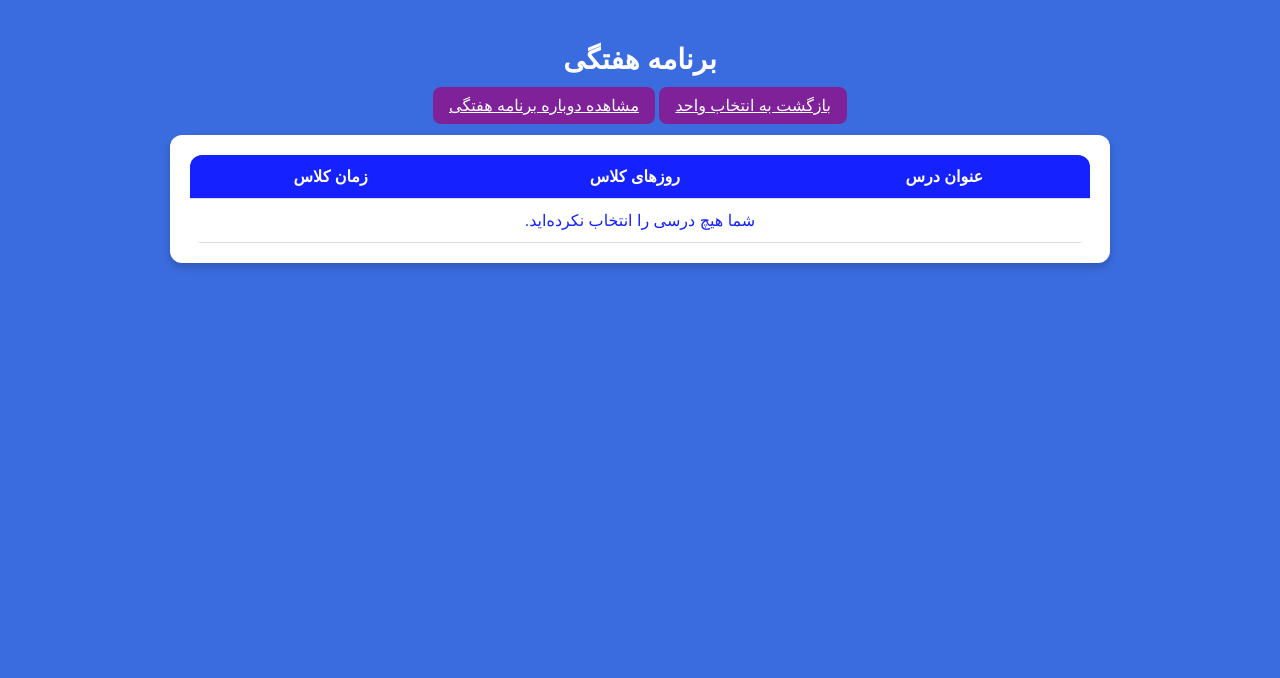
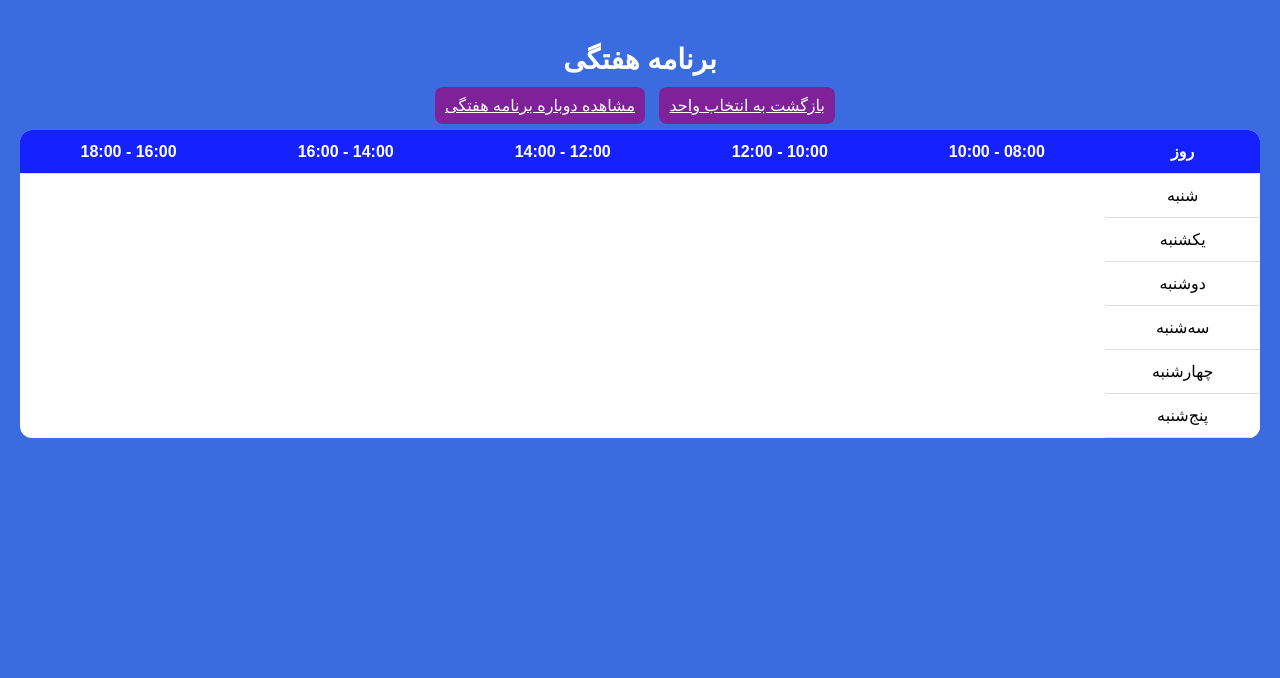
Before and after one commit to zechiel666/AP-PROJECT, a Django app: page /weekly_table/ in a window 1280 px wide. Shown: the top 678 px of the page. Run offline with Django 5.2, Linux system fonts and the light colour scheme; a user stored in the database is signed in; data comes from the database, SQL or seed files in the repository; both versions use the stored data as it was after the commit; parts of the project's set-up code (start-up, migrations or seed data) failed here and were passed over.

Commit message:
editing css

```diff
--- a/course_selection/courses/templates/course_list.html
+++ b/course_selection/courses/templates/course_list.html
@@ -22,13 +22,14 @@
 
     <!-- Search & Filter Section -->
     <div class="search">
-        <input type="text" id="searchInput" placeholder="جستجو بر اساس کد یا نام درس...">
         <select id="departmentFilter">
             <option value="">همه‌ی گروه‌ها</option>
             {% for department in departments %}
                 <option value="{{ department.name }}">{{ department.name }}</option>
             {% endfor %}
         </select>
+        <input type="text" id="searchInput" placeholder="جستجو بر اساس کد یا نام درس...">
+        <a href="{% url 'weekly_schedule' %}" class="link-btn">مشاهده دوباره برنامه هفتگی</a>
     </div>
 
     <!-- Course Table -->
--- a/course_selection/courses/templates/weekly_table.html
+++ b/course_selection/courses/templates/weekly_table.html
@@ -18,31 +18,34 @@
     <a href="{% url 'weekly_schedule' %}" class="add-btn">مشاهده دوباره برنامه هفتگی</a>
 </div>
 
-<div class="container">
 <table>
     <thead>
         <tr>
-                <th>عنوان درس</th>
-                <th>روزهای کلاس</th>
-                <th>زمان کلاس</th>
+            <th>روز</th>
+            {% for time_slot, time_slot_obj in time_slots_with_objects %}
+                <th>{{ time_slot }}</th>
+            {% endfor %}
         </tr>
     </thead>
     <tbody>
+        {% for day in days_of_week %}
+        <tr>
+            <td class="day">{{ day }}</td>
+            {% for time_slot, time_slot_obj in time_slots_with_objects %}
+                <td>
                     {% for course in courses %}
-                <tr>
-                    <td>{{ course.name }}</td>
-                    <td>{{ course.class_days }}</td>
-                    <td>{{ course.start_time }} - {{ course.end_time }}</td>
-                </tr>
-            {% empty %}
-                <tr>
-                    <td colspan="3">شما هیچ درسی را انتخاب نکرده‌اید.</td>
+                        {% if day in course.class_days %}
+                            {% if course.start_time <= time_slot_obj.0 and course.end_time >= time_slot_obj.1 %}
+                                {{ course.name }}
+                            {% endif %}
+                        {% endif %}
+                    {% endfor %}
+                </td>
+            {% endfor %}
         </tr>
         {% endfor %}
     </tbody>
 </table>
-</div>
-
 
 </body>
 </html>
--- a/course_selection/courses/views.py
+++ b/course_selection/courses/views.py
@@ -5,6 +5,7 @@ from django.contrib.auth.mixins import LoginRequiredMixin
 from user.models import selectedcourse
 from django.contrib import messages
 import logging
+from datetime import datetime , time
 
 
 class CourseListView(LoginRequiredMixin, ListView):
@@ -100,14 +101,40 @@ class Removeselectedcourse (View):
 
 
 def weekly_table(request):
-
     selected_courses = selectedcourse.objects.filter(user=request.user)
     courses = []
+
     for course in selected_courses:
+        start_time = course.course.startTime
+        end_time = course.course.endTime
+
+        # تبدیل زمان‌ها به فرمت HH:MM
+        start_time_str = start_time.strftime('%H:%M') if isinstance(start_time, time) else ''
+        end_time_str = end_time.strftime('%H:%M') if isinstance(end_time, time) else ''
+
         courses.append({
-           'name': course.course.name,
-           'class_days': course.course.classDays,
-           'start_time': course.course.startTime,
-           'end_time': course.course.endTime,
+            'name': course.course.name,
+            'class_days': course.course.classDays.split(','),
+            'start_time': start_time_str,
+            'end_time': end_time_str,
         })
-    return render(request, 'weekly_table.html', {'courses' : courses})
+
+    days_of_week = ["شنبه", "یکشنبه", "دوشنبه", "سه‌شنبه", "چهارشنبه", "پنج‌شنبه"]
+    time_slots = ["08:00 - 10:00", "10:00 - 12:00", "12:00 - 14:00", "14:00 - 16:00", "16:00 - 18:00"]
+
+    # تبدیل زمان‌ها به شیء datetime
+    time_slot_objects = []
+    for slot in time_slots:
+        start_str, end_str = slot.split(' - ')  # جدا کردن زمان شروع و پایان
+        start_time_obj = datetime.strptime(start_str, "%H:%M")
+        end_time_obj = datetime.strptime(end_str, "%H:%M")
+        time_slot_objects.append((start_time_obj, end_time_obj))
+
+    # ترکیب time_slots و time_slot_objects
+    time_slots_with_objects = zip(time_slots, time_slot_objects)
+
+    return render(request, 'weekly_table.html', {
+        'courses': courses,
+        'days_of_week': days_of_week,
+        'time_slots_with_objects': time_slots_with_objects  # ارسال ترکیب‌شده
+    })
--- a/course_selection/static/courses/courseList.css
+++ b/course_selection/static/courses/courseList.css
@@ -27,7 +27,7 @@ h2 {
     background-color: #d7e6f9;
     padding: 10px;
     width: 100%;
-    max-width: 600px;
+    max-width: 800px;
     border-radius: 10px;
     box-shadow: 0 4px 8px rgba(0, 0, 0, 0.2);
 }
@@ -41,12 +41,16 @@ h2 {
 }
 
 .search input {
+    text-align: center;
     flex: 1;
     margin-right: 10px;
 }
 
 .search select {
-    width: 180px;
+    text-align: center;
+    flex:1;
+    max-width: 300px;
+    margin-right: 10px;
 }
 
 /* Table Container */
@@ -54,8 +58,8 @@ h2 {
     background-color: #ffffff;
     border-radius: 12px;
     box-shadow: 0 4px 8px rgba(0, 0, 0, 0.2);
-    width: 80%;
-    max-width: 900px;
+    width: 100%;
+    max-width: 800px;
     padding: 20px;
     text-align: center;
     margin: 20px auto;
@@ -66,6 +70,8 @@ h2 {
 /* Table Styling */
 table {
     width: 100%;
+    margin-top: 15px;
+    margin-bottom: 15px;
     border-collapse: collapse;
     background: white;
     border-radius: 12px;
@@ -92,11 +98,25 @@ tbody tr:hover {
 }
 
 /* Button */
-.add-btn {
+.link-btn{
+    text-align: center;
+    flex : 1;
+    margin-right: 10px;
     background-color: #7f2199;
     color: white;
     border: none;
-    padding: 10px 16px;
+    padding: 10px ;
+    font-size: 16px;
+    border-radius: 8px;
+    cursor: pointer;
+    transition: background 0.3s ease, transform 0.2s ease;
+}
+.add-btn {
+    margin-right: 10px;
+    background-color: #7f2199;
+    color: white;
+    border: none;
+    padding: 10px ;
     font-size: 16px;
     border-radius: 8px;
     cursor: pointer;
@@ -133,3 +153,8 @@ tbody tr:hover {
     background-color: rgb(112, 21, 21);
     transform: scale(1);
 }
+
+.day{
+    color:black;
+    background-color:white;
+}
```
Also changed, not shown: course_selection/db.sqlite3, 1 other file. Lines whose indentation alone changed are shown as unchanged.
